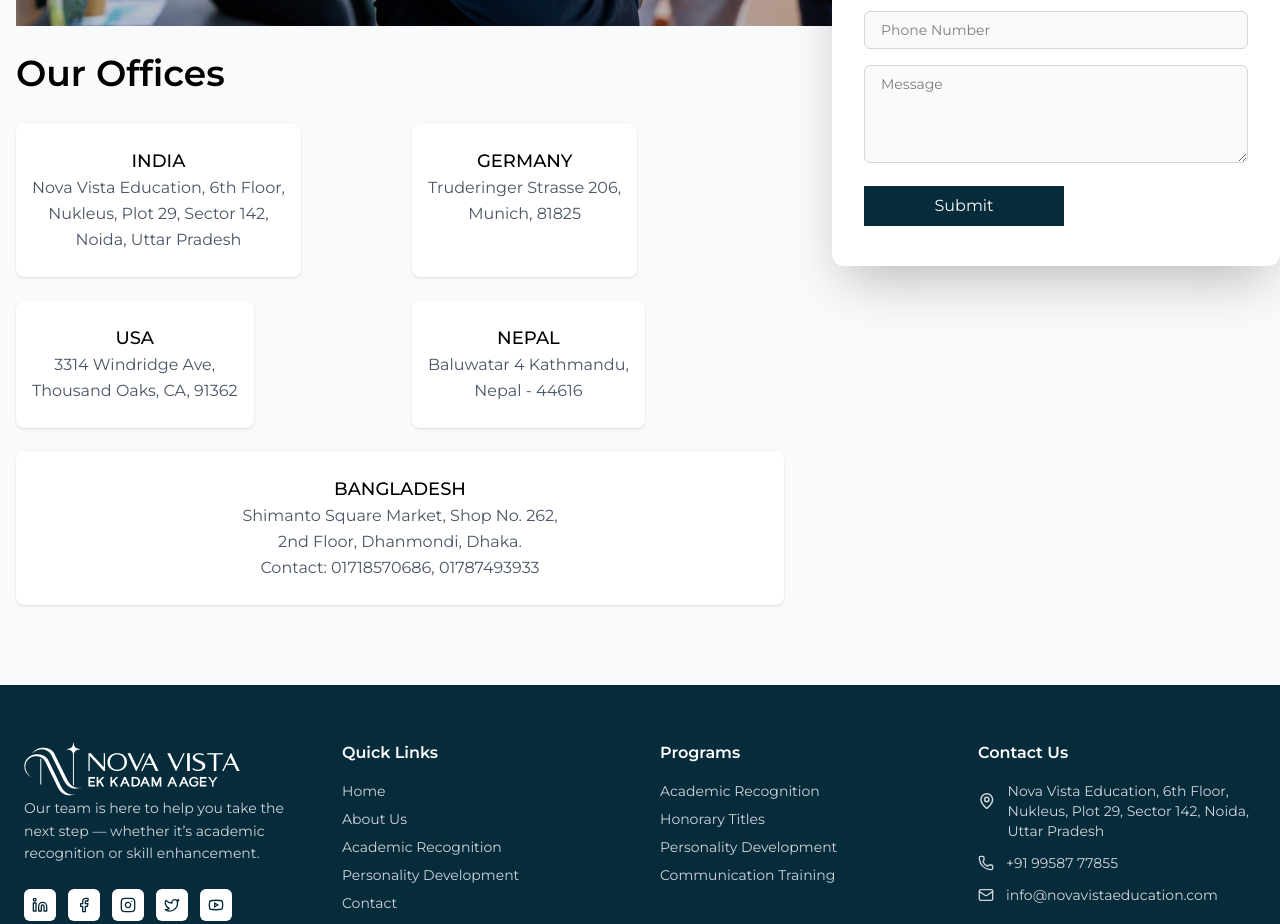
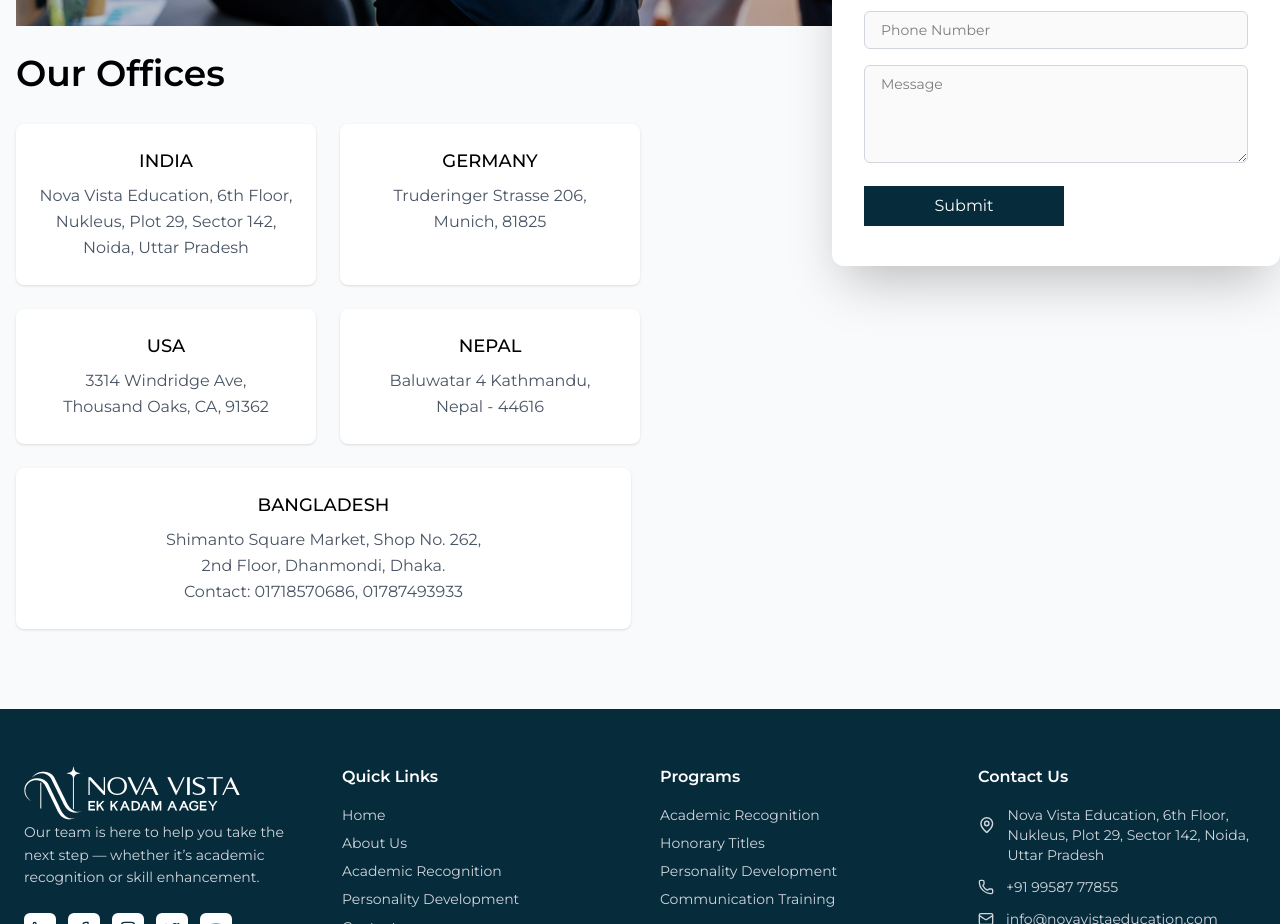
Before and after one commit to ritzdevelopers/nova-vista, a Next.js app: page / in a window 1280 px wide. Shown: the part 3880-4804 px from the top of the page. Built offline with nearby package versions, Linux system fonts and the light colour scheme.

Commit message:
responive the contact page

```diff
--- a/app/Excellence/page.jsx
+++ b/app/Excellence/page.jsx
@@ -19,9 +19,9 @@
                     {/* Heading */}
                     <div className="max-w-7xl mx-auto">
                         {/* Logos Grid */}
-                        <div className="grid grid-cols-1 sm:grid-cols-2 md:grid-cols-4 gap-6 pb-8 pt-8">
+                        <div className="grid grid-cols-1 sm:grid-cols-2 md:grid-cols-2 lg:grid-cols-4 gap-6 pb-8 pt-8">
                             {/* Card */}
-                            <div className="flex items-center justify-center bg-white shadow-md rounded-lg p-6 h-[200px]">
+                            <div className="flex items-center justify-center bg-white shadow-md rounded-lg p-6 h-[250px]">
                                 <Image
                                     src="/logos/arni.png"
                                     alt="ARN University"
@@ -31,7 +31,7 @@
                                 />
                             </div>
 
-                            <div className="flex items-center justify-center bg-white shadow-md rounded-lg p-6 h-[200px]">
+                            <div className="flex items-center justify-center bg-white shadow-md rounded-lg p-6 h-[250px]">
                                 <Image
                                     src="/logos/integral.png"
                                     alt="Integral University"
@@ -41,7 +41,7 @@
                                 />
                             </div>
 
-                            <div className="flex items-center justify-center bg-white shadow-md rounded-lg p-6 h-[200px]">
+                            <div className="flex items-center justify-center bg-white shadow-md rounded-lg p-6 h-[250px]">
                                 <Image
                                     src="/logos/nau.png"
                                     alt="NAU University"
@@ -51,7 +51,7 @@
                                 />
                             </div>
 
-                            <div className="flex items-center justify-center bg-white shadow-md rounded-lg p-6 h-[200px]">
+                            <div className="flex items-center justify-center bg-white shadow-md rounded-lg p-6 h-[250px]">
                                 <Image
                                     src="/logos/royalamericanuniversity.png"
                                     alt="Royal American University"
@@ -63,7 +63,11 @@
                         </div>
                     </div>
                 </div>
-                <img src="/static/award.png" alt="Awards" className="w-[860px] h-[484px] mx-auto object-contain pt-10 " />
+                <img
+                    src="/static/award.png"
+                    alt="Awards"
+                    className="w-[860px] h-[484px] mx-auto object-contain pt-10 "
+                />
                 <section className="w-full bg-white py-12">
                     <div className="max-w-7xl mx-auto px-4">
                         <div className="flex items-center mb-6">
@@ -379,8 +383,8 @@
                     </div>
                 </section>
             </section>
-            <JuryMember/>
-            <QueryFormSection/>
+            <JuryMember />
+            <QueryFormSection />
             <Footer />
         </>
     );
--- a/app/_components/home/ContactSection.jsx
+++ b/app/_components/home/ContactSection.jsx
@@ -3,7 +3,10 @@
 
 export default function ContactSection() {
     return (
-        <section id="contact" className="relative w-full py-20 bg-gray-50 scroll-mt-28">
+        <section
+            id="contact"
+            className="relative w-full py-20 bg-gray-50 scroll-mt-28"
+        >
             <div className="relative max-w-7xl mx-auto px-4">
                 {/* ================= IMAGE SECTION ================= */}
                 <div className="relative">
@@ -32,53 +35,44 @@
                 </div>
 
                 {/* ================= OFFICES SECTION ================= */}
-                <div className="mt-5 max-w-3xl ">
-                    <h3
-                        className="text-[28px] md:text-[36px]
-               font-semibold mb-6
-               text-center lg:text-left"
-                    >
+                <div className="mt-5 max-w-3xl">
+                    <h3 className="text-[28px] md:text-[36px] font-semibold mb-6 text-center lg:text-left">
                         Our Offices
                     </h3>
 
-                    <div className="grid grid-cols-1 sm:grid-cols-2 md:grid-cols-2 gap-6 justify-items-start">
-                        <div className="inline-flex">
+                    <div className="flex flex-wrap gap-6">
                         <OfficeCard
                             title="INDIA"
+                            width={300}
                             text={`Nova Vista Education, 6th Floor,
 Nukleus, Plot 29, Sector 142,
 Noida, Uttar Pradesh`}
                         />
-                        </div>
 
-                        <div className="inline-flex">
                         <OfficeCard
                             title="GERMANY"
+                            width={300}
                             text={`Truderinger Strasse 206,
 Munich, 81825`}
                         />
-                        </div>
 
-                        <div className="inline-flex">
                         <OfficeCard
                             title="USA"
+                            width={300}
                             text={`3314 Windridge Ave,
 Thousand Oaks, CA, 91362`}
                         />
-                        </div>
 
-                        <div className="inline-flex">
                         <OfficeCard
                             title="NEPAL"
+                            width={300}
                             text={`Baluwatar 4 Kathmandu,
 Nepal - 44616`}
                         />
-                        </div>
-                    </div>
 
-                    <div className="mt-6">
                         <OfficeCard
                             title="BANGLADESH"
+                            width={615}
                             text={`Shimanto Square Market, Shop No. 262,
 2nd Floor, Dhanmondi, Dhaka.
 Contact: 01718570686, 01787493933`}
@@ -129,12 +123,16 @@
 }
 
 /* ================= OFFICE CARD ================= */
-function OfficeCard({ title, text }) {
+function OfficeCard({ title, text, width = 300 }) {
     return (
-        <div className="bg-white py-6 px-4 rounded-lg shadow text-center">
-            <h4 className="font-medium md:text-[18px] text-[16px]mb-2">
+        <div
+            className="bg-white py-6 px-4 rounded-lg shadow text-center"
+            style={{ width: `${width}px` }}
+        >
+            <h4 className="font-medium md:text-[18px] text-[16px] mb-2">
                 {title}
             </h4>
+
             <p className="md:text-[16px] text-[14px] text-gray-600 leading-relaxed whitespace-pre-line">
                 {text}
             </p>
```
Also changed, not shown: app/Contact/page.jsx (+21 -14 lines). Lines whose indentation alone changed are shown as unchanged.
